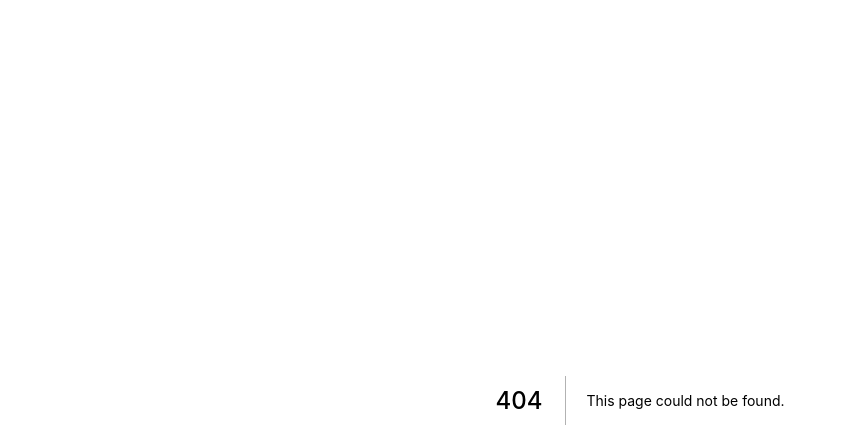
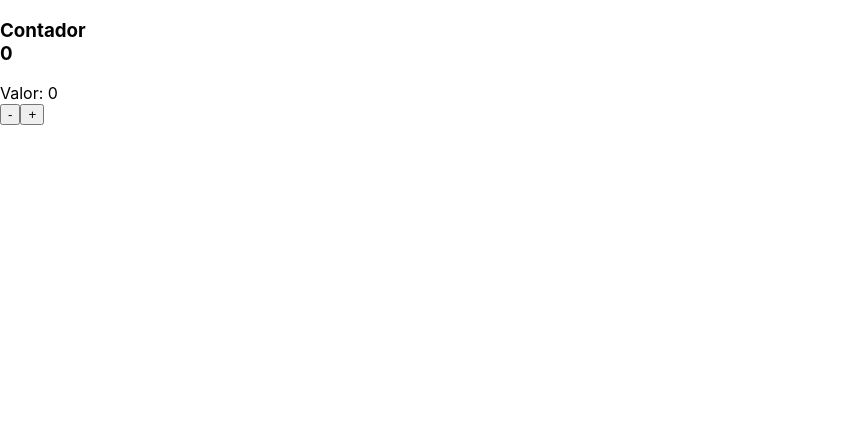
Before and after one commit to filipesouza2000/react-curso, a Next.js app: page /estado/contador in a window 1280 px wide. Before the commit this address had no page. Shown: the top 448 px of the page, without its empty margins (0-847 px from the left). Built offline with nearby package versions, Linux system fonts and the light colour scheme.

Commit message:
43- Contador, com estado

```diff
--- /dev/null
+++ b/components/ContadorDisplay.jsx
@@ -0,0 +1,7 @@
+export default function ContadorDisplay(props){
+    return(
+        <div>
+            {props.numero}
+        </div>
+    )
+}
--- /dev/null
+++ b/pages/estado/contador.jsx
@@ -0,0 +1,26 @@
+import { useState } from "react"
+import ContadorDisplay from "../../components/ContadorDisplay"
+
+// 43- Contador, com estado
+export default function contador(){
+    const [numero, setNumero]= useState(0)
+    /*function inc(){
+        setNumero(numero +1)
+    }
+    function dec(){
+        setNumero(numero -1)
+    }*/
+    //função arrow   ()
+    const inc = () => setNumero(numero+1)
+    const dec = () => {
+        setNumero(numero-1)
+    }
+    return(
+        <div>
+            <h3>Contador <ContadorDisplay numero={numero} /></h3>
+            <div>Valor: {numero}</div>
+            <button onClick={dec}>-</button>
+            <button onClick={inc}>+</button>
+        </div>
+    )
+}
```
